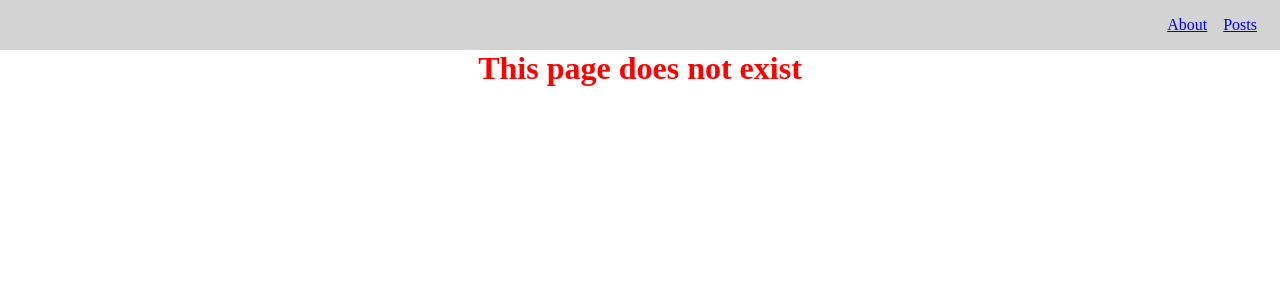
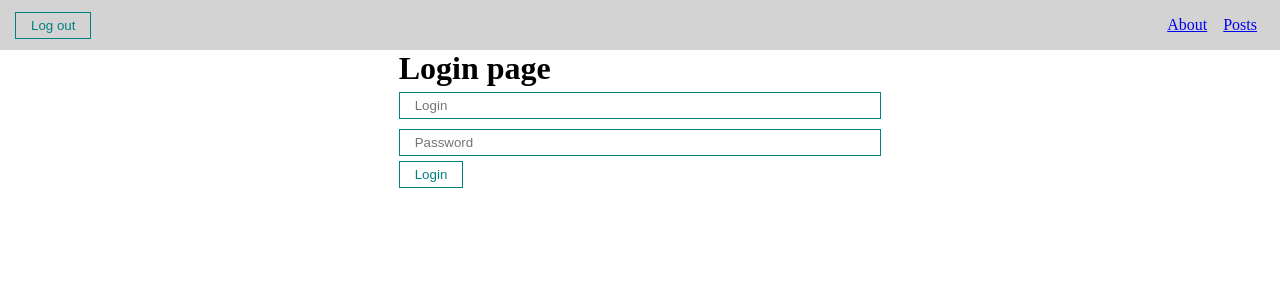
Before and after one commit to AriannaLiss/react-az, a React (Create React App) app: page /login in a window 1280 px wide. Shown: the top 300 px of the page. Built offline with nearby package versions, Linux system fonts and the light colour scheme.

Commit message:
Implemented Login/logout + private/public pages. Used useContext and localStorage.

```diff
--- a/src/App.jsx
+++ b/src/App.jsx
@@ -1,15 +1,32 @@
-import React from 'react'
+import React, { useEffect, useState } from 'react'
 import { BrowserRouter } from 'react-router-dom';
 import AppRouter from './components/AppRouter';
 import Navbar from './components/UI/Navbar/Navbar';
+import { AuthContext } from './context';
 import './styles/App.css'
 
 function App() {
+  const [isAuth, setIsAuth] = useState(false);
+  const [isLoading, setIsLoading] = useState(true)
+
+  useEffect(() => {
+    if(localStorage.getItem('auth')) {
+      setIsAuth(true)
+    }
+    setIsLoading(false);
+  }, [])
+
   return (
-    <BrowserRouter>
-      <Navbar/>
-      <AppRouter/>
-    </BrowserRouter>
+    <AuthContext.Provider value={{
+      isAuth,
+      setIsAuth,
+      isLoading
+    }}>
+      <BrowserRouter>
+        <Navbar/>
+        <AppRouter/>
+      </BrowserRouter>
+    </AuthContext.Provider>
   )
 }
 
--- a/src/components/AppRouter.jsx
+++ b/src/components/AppRouter.jsx
@@ -1,15 +1,38 @@
-import React from 'react';
+import React, { useContext } from 'react';
 import { Navigate, Route, Routes } from 'react-router-dom';
-import { routes } from '../router';
+import { AuthContext } from '../context';
+import { privateRoutes, publicRoutes} from '../router';
+import Loader from './UI/Loader/Loader';
 
 const AppRouter = () => {
+    const {isAuth, isLoading} = useContext(AuthContext);
+
+    if (isLoading) {
+        return <Loader/>
+    }
+
     return (
-        <Routes>
-            {routes.map((route, index) =>
-                <Route key={index} path={route.path} element={route.component}/>
-            )}
-            <Route path='/' element = {<Navigate to='/posts'/>}/>
-        </Routes>
+        isAuth
+        ?   <Routes>
+                {privateRoutes.map((route) =>
+                    <Route
+                        key={route.path}
+                        path={route.path}
+                        element={route.component}
+                    />
+                )}
+                <Route path='*' element = {<Navigate to='/posts'/>}/>
+            </Routes>
+        :   <Routes>
+                {publicRoutes.map((route) =>
+                    <Route
+                        key={route.path}
+                        path={route.path}
+                        element={route.component}
+                    />
+                )}
+                <Route path='*' element = {<Navigate to='/login'/>}/>
+            </Routes>
     );
 };
 
--- a/src/components/UI/Navbar/Navbar.jsx
+++ b/src/components/UI/Navbar/Navbar.jsx
@@ -1,9 +1,19 @@
-import React from 'react';
+import React, { useContext } from 'react';
 import { Link } from 'react-router-dom';
+import { AuthContext } from '../../../context';
+import MyButton from '../button/MyButton';
 
 const Navbar = () => {
+  const {setIsAuth} = useContext(AuthContext);
+
+  const logout = () => {
+    setIsAuth(false);
+    localStorage.removeItem('auth')
+  }
+
   return (
     <div className='navbar'>
+      <MyButton onClick={logout}>Log out</MyButton>
       <div className = 'navbar__links'>
         <Link to = "/about">About</Link>
         <Link to = "/posts">Posts</Link>
--- /dev/null
+++ b/src/context/index.js
@@ -0,0 +1,3 @@
+import {createContext} from 'react'
+
+export const AuthContext = createContext(null)
--- /dev/null
+++ b/src/pages/Login.jsx
@@ -0,0 +1,28 @@
+import React, { useContext } from 'react';
+import MyButton from '../components/UI/button/MyButton';
+import MyInput from '../components/UI/input/MyInput';
+import { AuthContext } from '../context';
+
+const Login = () => {
+
+    const {setIsAuth} = useContext(AuthContext);
+
+    const login = (event) => {
+        event.preventDefault();
+        setIsAuth(true);
+        localStorage.setItem('auth', 'true')
+    }
+
+    return (
+        <div>
+            <h1>Login page</h1>
+            <form onSubmit={login}>
+                <MyInput type="text" placeholder='Login'/>
+                <MyInput type="password" placeholder='Password'/>
+                <MyButton>Login</MyButton>
+            </form>
+        </div>
+    );
+};
+
+export default Login;
--- a/src/router/index.js
+++ b/src/router/index.js
@@ -1,11 +1,14 @@
 import About from "../pages/About";
-import Error from "../pages/Error";
+import Login from "../pages/Login";
 import PostIdPage from "../pages/PostIdPage";
 import Posts from "../pages/Posts";
 
-export const routes = [
+export const privateRoutes = [
     {path: '/about', component: <About/>},
     {path: '/posts', component: <Posts/>},
     {path: '/posts/:id', component: <PostIdPage/>},
-    {path: '*', component: <Error/>}
 ]
+
+export const publicRoutes = [
+    {path: '/login', component: <Login/>}
+]
```
Lines whose indentation alone changed are shown as unchanged.
